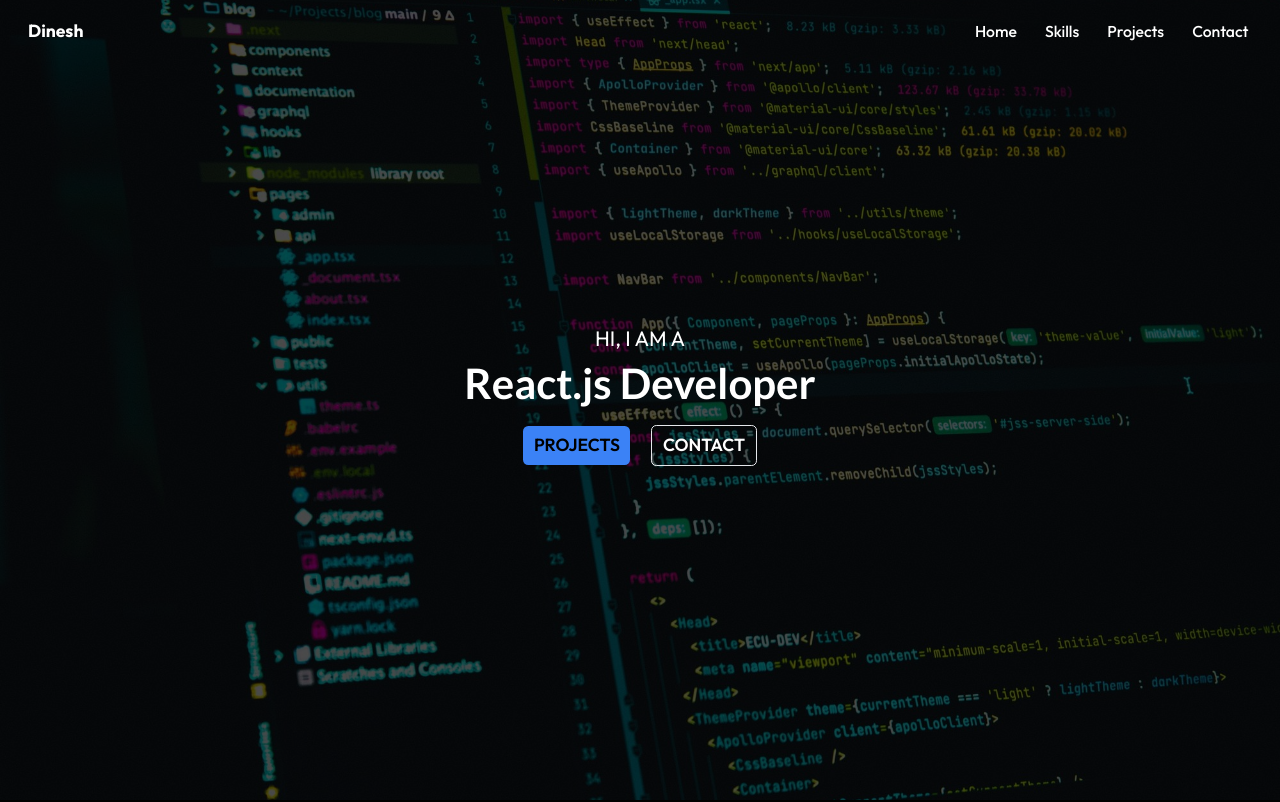
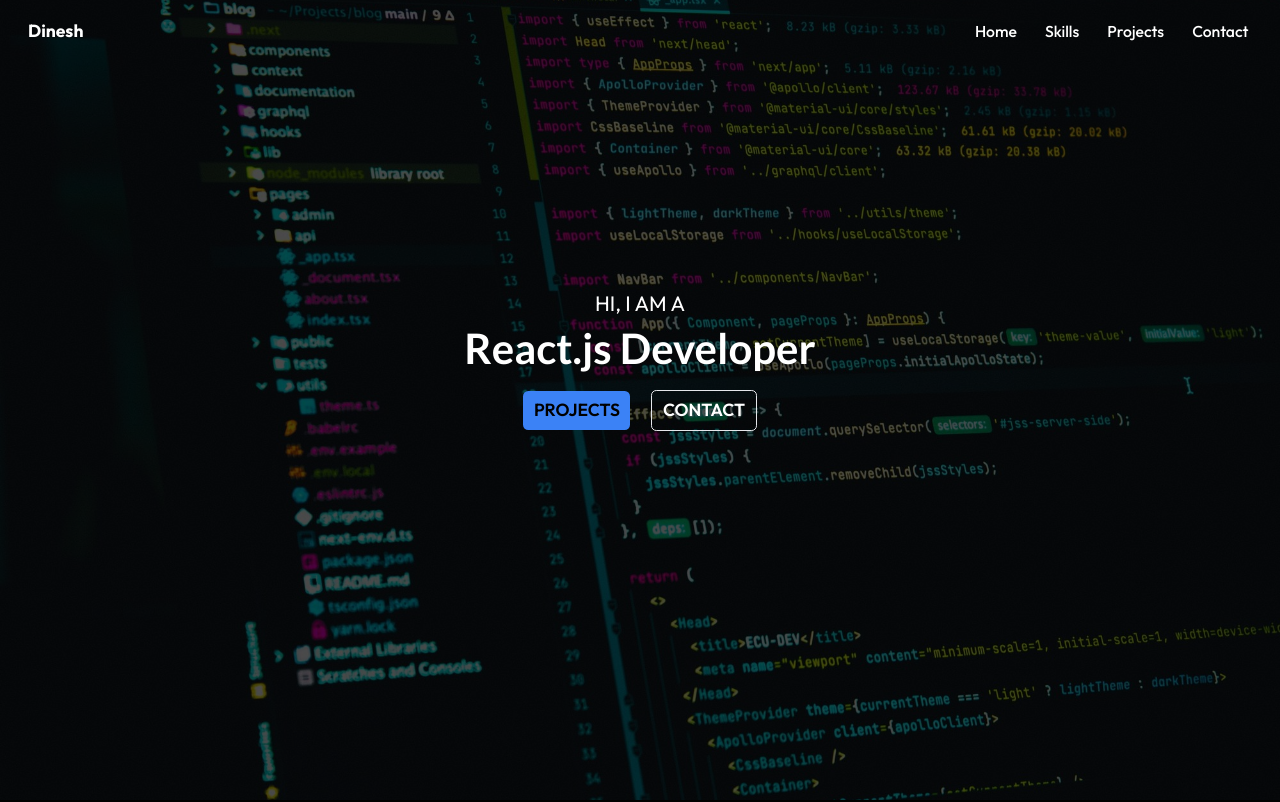
Before and after one commit to Dinesh9350/react-portfoilio, a React (Create React App) app: page / in a window 1280 px wide. Shown: the top 802 px of the page. Built offline with nearby package versions, Linux system fonts and the light colour scheme.

Commit message:
final commit

```diff
--- a/src/components/Home.js
+++ b/src/components/Home.js
@@ -11,7 +11,7 @@ const Home = () => {
     <div className='bg-black'>
       <div className='text-white h-svh bg-img' style={styles.header}></div>
       <div style={styles.content} className='text-white'>
-        <div className=' text-white text-xl flex flex-wrap justify-center items-center h-screen'>
+        <div className=' text-white text-xl flex flex-wrap justify-center items-center h-screen pb-20'>
           <div>
             <p
               data-aos='zoom-out'
--- a/src/components/Projects.js
+++ b/src/components/Projects.js
@@ -9,7 +9,7 @@ const Projects = () => {
   );
   return (
     <div className='bg-black '>
-      <div className='text-white h-96 bg-img' style={styles.header}></div>
+      <div className='text-white h-svh bg-img' style={styles.header}></div>
       <div style={styles.content} className=' py-72 text-white'>
         <h1
           data-aos='zoom-out'
```
